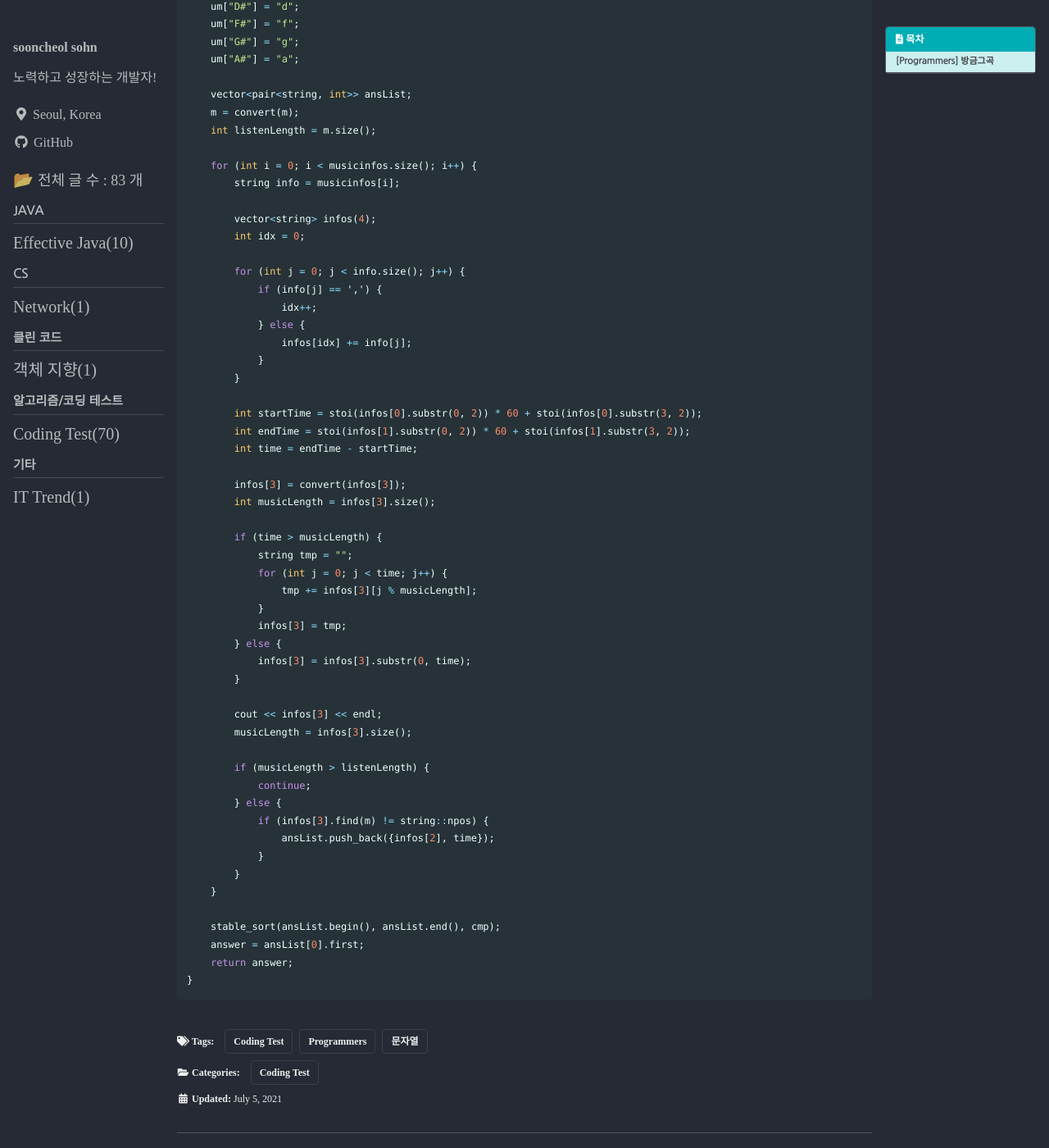
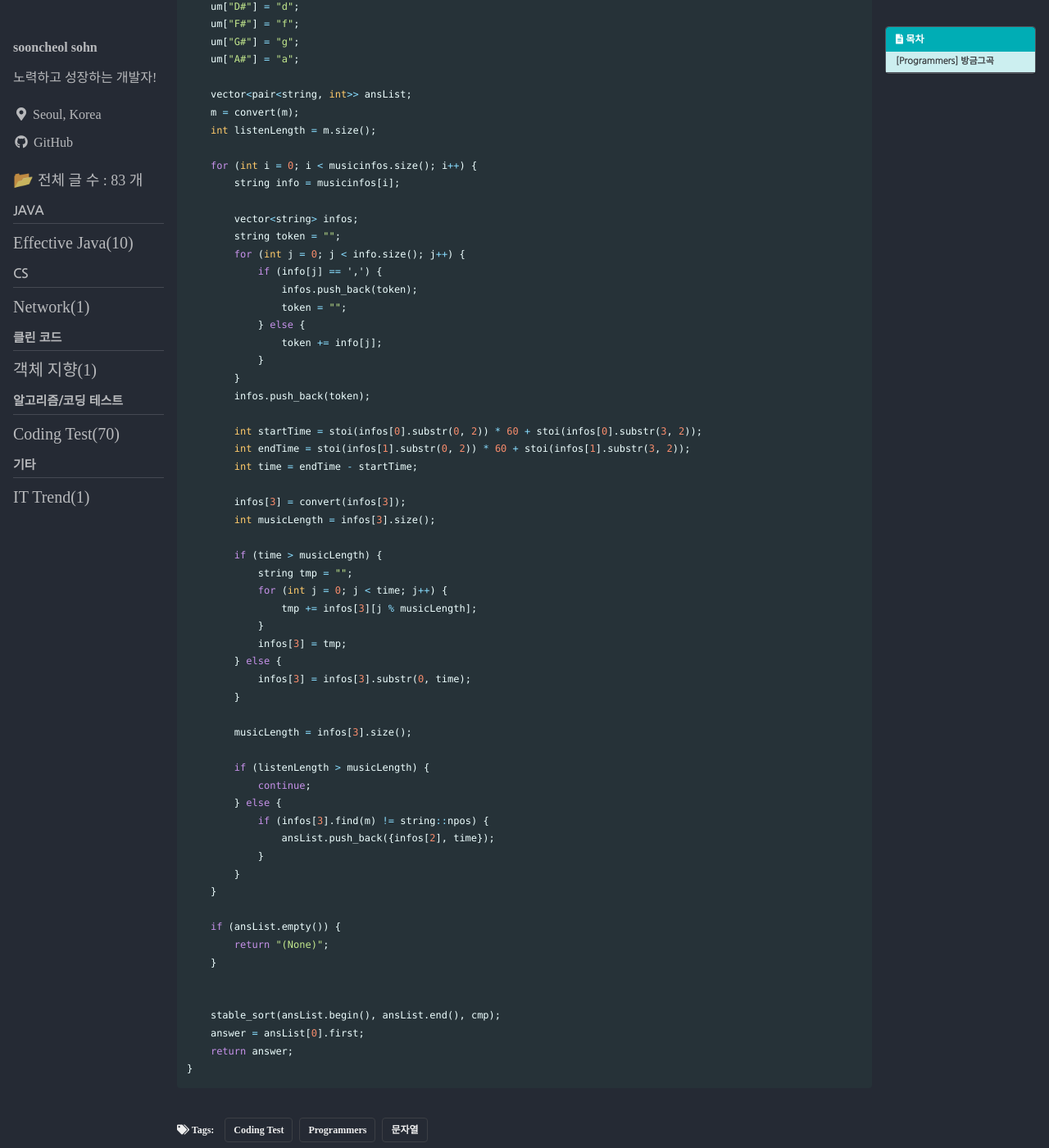
Before and after one commit to punsoo/punsoo.github.io, a Jekyll site: the page built from _posts/Coding-Test/2021-07-05-Programmers-방금그곡.md, in a window 1280 px wide and 1400 px high, scrolled down 916 px. Shown: the whole window at 82% size. Built offline with Jekyll 4.4.1, drawn with Linux system fonts in a browser that asks for light colours; cached includes are drawn as plain includes; some web fonts are replaced; comment, search, counter and statistics services are not loaded; some of the changed text lies outside the part shown.

Commit message:
Programmers 방금그곡 풀이수정

```diff
--- a/_posts/Coding-Test/2021-07-05-Programmers-방금그곡.md
+++ b/_posts/Coding-Test/2021-07-05-Programmers-방금그곡.md
@@ -47,6 +46,7 @@ string convert(string s) {
     for (int i = 0; i < s.size(); i++) {
         if (s[i + 1] == '#') {
             ret += um[s.substr(i, 2)];
+            i++;
         } else {
             ret += s[i];
         }
@@ -69,16 +69,17 @@ string solution(string m, vector<string> musicinfos) {
     for (int i = 0; i < musicinfos.size(); i++) {
         string info = musicinfos[i];
 
-        vector<string> infos(4);
-        int idx = 0;
-
+        vector<string> infos;
+        string token = "";
         for (int j = 0; j < info.size(); j++) {
             if (info[j] == ',') {
-                idx++;
+                infos.push_back(token);
+                token = "";
             } else {
-                infos[idx] += info[j];
+                token += info[j];
             }
         }
+        infos.push_back(token);
 
         int startTime = stoi(infos[0].substr(0, 2)) * 60 + stoi(infos[0].substr(3, 2));
         int endTime = stoi(infos[1].substr(0, 2)) * 60 + stoi(infos[1].substr(3, 2));
@@ -97,10 +98,9 @@ string solution(string m, vector<string> musicinfos) {
             infos[3] = infos[3].substr(0, time);
         }
 
-        cout << infos[3] << endl;
         musicLength = infos[3].size();
 
-        if (musicLength > listenLength) {
+        if (listenLength > musicLength) {
             continue;
         } else {
             if (infos[3].find(m) != string::npos) {
@@ -109,6 +109,11 @@ string solution(string m, vector<string> musicinfos) {
         }
     }
 
+    if (ansList.empty()) {
+        return "(None)";
+    }
+
+
     stable_sort(ansList.begin(), ansList.end(), cmp);
     answer = ansList[0].first;
     return answer;
```
Also changed, not shown: other parts of _posts/Coding-Test/2021-07-05-Programmers-방금그곡.md (+0 -1 lines).
